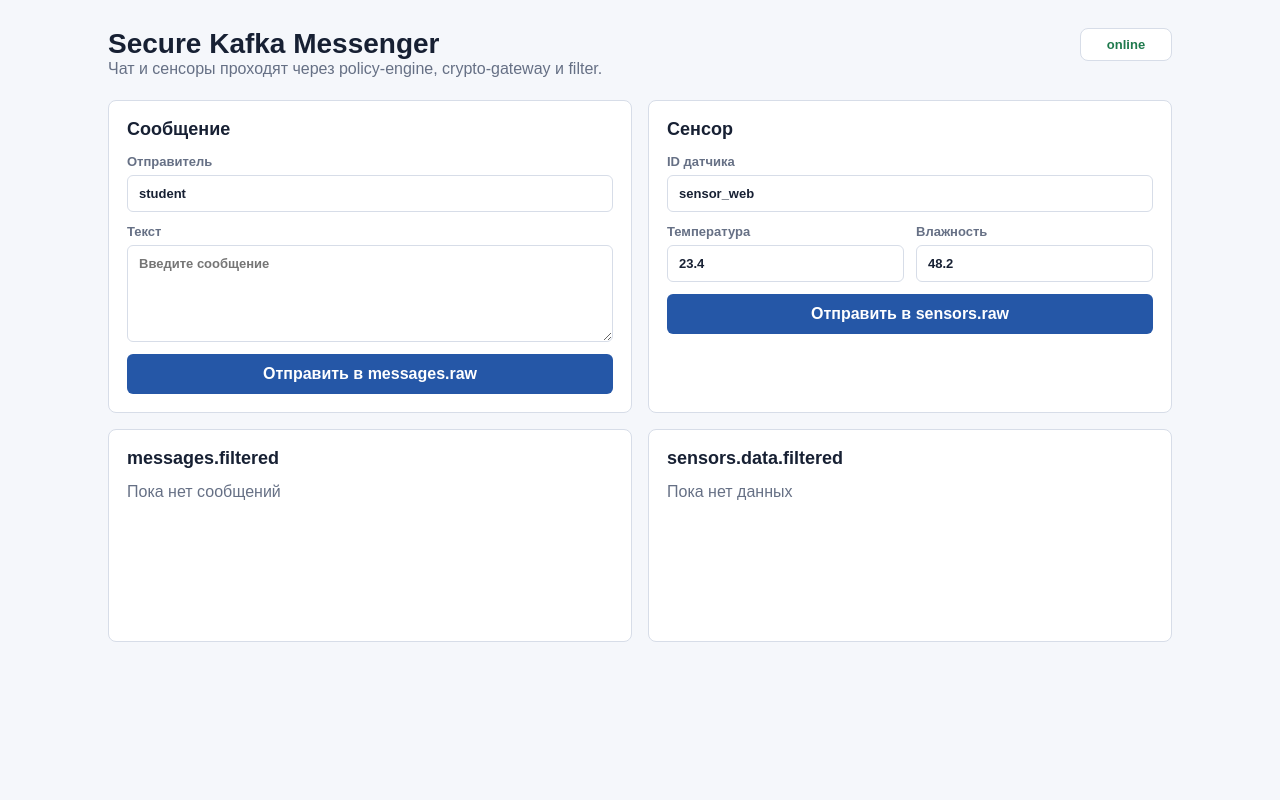
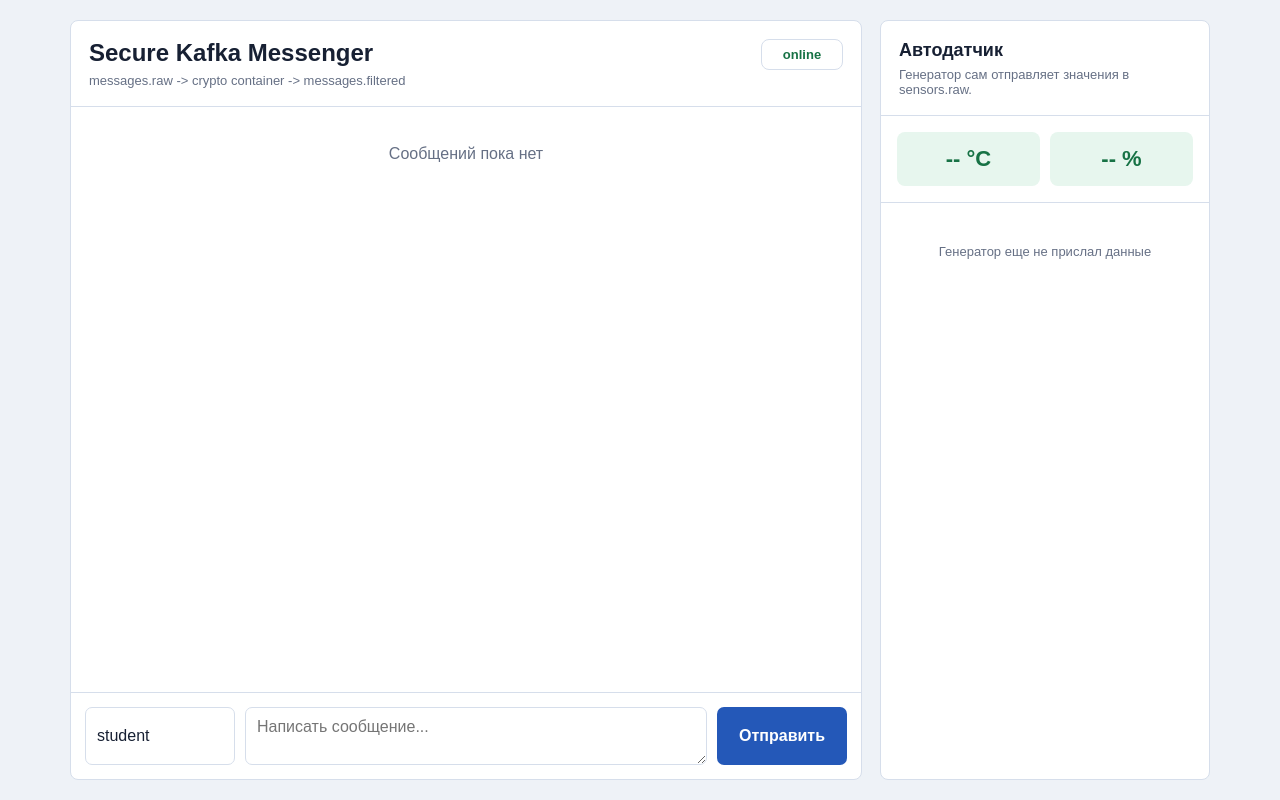
Before and after one commit to NeWaySet/crypto_broker_kafka, a Flask app: page / in a window 1280 px wide. Run offline with Flask 3, Linux system fonts and the light colour scheme; data that the repository does not hold is empty.

Commit message:
Add automatic sensor generator

```diff
--- a/lab-kafka-iot/app/app.py
+++ b/lab-kafka-iot/app/app.py
@@ -14,7 +14,6 @@ from kafka.errors import NoBrokersAvailable
 
 BOOTSTRAP_SERVERS = os.getenv("KAFKA_BOOTSTRAP_SERVERS", "kafka:9092")
 CHAT_INPUT_TOPIC = os.getenv("KAFKA_CHAT_INPUT_TOPIC", "messages.raw")
-SENSOR_INPUT_TOPIC = os.getenv("KAFKA_SENSOR_INPUT_TOPIC", "sensors.raw")
 CHAT_OUTPUT_TOPIC = os.getenv("KAFKA_CHAT_OUTPUT_TOPIC", "messages.filtered")
 SENSOR_OUTPUT_TOPIC = os.getenv("KAFKA_SENSOR_OUTPUT_TOPIC", "sensors.data.filtered")
 GROUP_ID = os.getenv("KAFKA_GROUP_ID", "web-ui")
@@ -95,27 +94,6 @@ def send_message():
     return jsonify({"status": "sent", "topic": CHAT_INPUT_TOPIC, "offset": metadata.offset, "payload": payload})
 
 
-@app.post("/api/sensors")
-def send_sensor():
-    body = request.get_json(force=True)
-    try:
-        temperature = float(body.get("temperature"))
-        humidity = float(body.get("humidity"))
-    except (TypeError, ValueError):
-        return jsonify({"error": "temperature and humidity must be numbers"}), 400
-
-    payload = {
-        "kind": "sensor",
-        "sensor_id": str(body.get("sensor_id", "sensor_web")).strip()[:40] or "sensor_web",
-        "temperature": temperature,
-        "humidity": humidity,
-        "source": "web:sensor",
-        "timestamp": now_iso(),
-    }
-    metadata = kafka_producer().send(SENSOR_INPUT_TOPIC, value=payload).get(timeout=15)
-    return jsonify({"status": "sent", "topic": SENSOR_INPUT_TOPIC, "offset": metadata.offset, "payload": payload})
-
-
 @app.get("/api/state")
 def state():
     return jsonify({"messages": list(messages), "sensors": list(sensors)})
--- a/lab-kafka-iot/app/static/app.js
+++ b/lab-kafka-iot/app/static/app.js
@@ -1,6 +1,11 @@
 const statusEl = document.querySelector("#status");
 const messagesEl = document.querySelector("#messages");
 const sensorsEl = document.querySelector("#sensors");
+const summaryEl = document.querySelector("#sensor-summary");
+const messageForm = document.querySelector("#message-form");
+const senderInput = messageForm.querySelector("[name='sender']");
+
+senderInput.value = localStorage.getItem("secureMessenger.sender") || senderInput.value;
 
 async function postJson(url, payload) {
   const response = await fetch(url, {
@@ -15,44 +20,76 @@ async function postJson(url, payload) {
   return data;
 }
 
-document.querySelector("#message-form").addEventListener("submit", async (event) => {
+messageForm.addEventListener("submit", async (event) => {
   event.preventDefault();
   const form = new FormData(event.currentTarget);
-  await postJson("/api/messages", {
-    sender: form.get("sender"),
-    message: form.get("message"),
-  });
-  event.currentTarget.message.value = "";
-});
+  const sender = String(form.get("sender") || "student").trim() || "student";
+  const message = String(form.get("message") || "").trim();
+  if (!message) {
+    return;
+  }
 
-document.querySelector("#sensor-form").addEventListener("submit", async (event) => {
-  event.preventDefault();
-  const form = new FormData(event.currentTarget);
-  await postJson("/api/sensors", {
-    sensor_id: form.get("sensor_id"),
-    temperature: form.get("temperature"),
-    humidity: form.get("humidity"),
-  });
+  localStorage.setItem("secureMessenger.sender", sender);
+  await postJson("/api/messages", { sender, message });
+  event.currentTarget.querySelector("[name='message']").value = "";
+  await refresh();
 });
 
 function renderMessages(items) {
-  messagesEl.innerHTML = items.map((item) => `
-    <article class="item">
-      <strong>${escapeHtml(item.sender || "unknown")}</strong>
-      <p>${escapeHtml(item.message || item.text || "")}</p>
-      <small>${escapeHtml(item.timestamp || "")} · ${escapeHtml(item.validation_result || "")}</small>
-    </article>
-  `).join("") || "<p class=\"empty\">Пока нет сообщений</p>";
+  if (!items.length) {
+    messagesEl.innerHTML = "<p class=\"empty\">Сообщений пока нет</p>";
+    return;
+  }
+
+  const currentSender = senderInput.value.trim() || "student";
+  messagesEl.innerHTML = [...items].reverse().map((item) => {
+    const sender = item.sender || "unknown";
+    const ownClass = sender === currentSender ? " own" : "";
+    return `
+      <article class="bubble${ownClass}">
+        <div class="bubble-meta">
+          <strong>${escapeHtml(sender)}</strong>
+          <span>${formatTime(item.timestamp)}</span>
+        </div>
+        <p>${escapeHtml(item.message || item.text || "")}</p>
+      </article>
+    `;
+  }).join("");
+  messagesEl.scrollTop = messagesEl.scrollHeight;
 }
 
 function renderSensors(items) {
-  sensorsEl.innerHTML = items.map((item) => `
-    <article class="item sensor">
+  if (!items.length) {
+    sensorsEl.innerHTML = "<p class=\"empty\">Генератор еще не прислал данные</p>";
+    summaryEl.innerHTML = "<span>-- °C</span><span>-- %</span>";
+    return;
+  }
+
+  const latest = items[0];
+  summaryEl.innerHTML = `
+    <span>${Number(latest.temperature).toFixed(1)} °C</span>
+    <span>${Number(latest.humidity).toFixed(1)} %</span>
+  `;
+
+  sensorsEl.innerHTML = items.slice(0, 8).map((item) => `
+    <article class="sensor-row">
       <strong>${escapeHtml(item.sensor_id || "sensor")}</strong>
-      <p>${Number(item.temperature).toFixed(1)} °C · ${Number(item.humidity).toFixed(1)} %</p>
-      <small>${escapeHtml(item.timestamp || "")} · ${escapeHtml(item.validation_result || "")}</small>
+      <span>${Number(item.temperature).toFixed(1)} °C</span>
+      <span>${Number(item.humidity).toFixed(1)} %</span>
+      <small>${formatTime(item.timestamp)}</small>
     </article>
-  `).join("") || "<p class=\"empty\">Пока нет данных</p>";
+  `).join("");
+}
+
+function formatTime(value) {
+  if (!value) {
+    return "";
+  }
+  const date = new Date(value);
+  if (Number.isNaN(date.getTime())) {
+    return value;
+  }
+  return date.toLocaleTimeString("ru-RU", { hour: "2-digit", minute: "2-digit", second: "2-digit" });
 }
 
 function escapeHtml(value) {
--- a/lab-kafka-iot/app/static/styles.css
+++ b/lab-kafka-iot/app/static/styles.css
@@ -1,12 +1,14 @@
 :root {
   color-scheme: light;
-  --bg: #f5f7fb;
+  --bg: #eef2f7;
   --panel: #ffffff;
   --ink: #172033;
   --muted: #667085;
-  --line: #d7dde8;
-  --blue: #2557a7;
-  --green: #1f7a4d;
+  --line: #d6deeb;
+  --blue: #2458b8;
+  --blue-soft: #e7efff;
+  --green: #177245;
+  --green-soft: #e7f6ee;
   --red: #b42318;
 }
 
@@ -16,23 +18,10 @@
 
 body {
   margin: 0;
+  min-height: 100vh;
   background: var(--bg);
   color: var(--ink);
   font-family: Arial, sans-serif;
-}
-
-.shell {
-  max-width: 1120px;
-  margin: 0 auto;
-  padding: 28px;
-}
-
-.topbar {
-  display: flex;
-  align-items: flex-start;
-  justify-content: space-between;
-  gap: 24px;
-  margin-bottom: 22px;
 }
 
 h1,
@@ -41,31 +30,72 @@ p {
   margin: 0;
 }
 
+.messenger {
+  display: grid;
+  grid-template-columns: minmax(0, 1fr) 330px;
+  gap: 18px;
+  max-width: 1180px;
+  height: 100vh;
+  margin: 0 auto;
+  padding: 20px;
+}
+
+.chat,
+.telemetry {
+  min-width: 0;
+  border: 1px solid var(--line);
+  border-radius: 8px;
+  background: var(--panel);
+}
+
+.chat {
+  display: grid;
+  grid-template-rows: auto minmax(0, 1fr) auto;
+}
+
+.chat-header,
+.telemetry header {
+  border-bottom: 1px solid var(--line);
+  padding: 18px;
+}
+
+.chat-header {
+  display: flex;
+  align-items: flex-start;
+  justify-content: space-between;
+  gap: 16px;
+}
+
 h1 {
-  font-size: 28px;
-  line-height: 1.15;
+  font-size: 24px;
+  line-height: 1.2;
 }
 
 h2 {
-  margin-bottom: 14px;
   font-size: 18px;
+  line-height: 1.25;
 }
 
-.topbar p,
-label,
-small,
-.empty {
+.chat-header p,
+.telemetry p,
+.empty,
+small {
   color: var(--muted);
 }
 
+.chat-header p,
+.telemetry p {
+  margin-top: 5px;
+  font-size: 13px;
+}
+
 .status {
-  min-width: 92px;
-  padding: 8px 10px;
+  min-width: 82px;
+  padding: 7px 10px;
   border: 1px solid var(--line);
   border-radius: 8px;
+  color: var(--red);
   text-align: center;
-  background: #fff;
-  color: var(--red);
   font-size: 13px;
   font-weight: 700;
 }
@@ -74,37 +104,57 @@ small,
   color: var(--green);
 }
 
-.grid {
-  display: grid;
-  grid-template-columns: repeat(2, minmax(0, 1fr));
-  gap: 16px;
+.message-list {
+  display: flex;
+  flex-direction: column;
+  gap: 10px;
+  min-height: 0;
+  overflow-y: auto;
+  padding: 18px;
 }
 
-.results {
-  margin-top: 16px;
+.bubble {
+  max-width: min(620px, 82%);
+  padding: 11px 13px;
+  border: 1px solid var(--line);
+  border-radius: 8px;
+  background: #f8fafc;
 }
 
-.panel {
-  min-width: 0;
-  padding: 18px;
-  border: 1px solid var(--line);
-  border-radius: 8px;
-  background: var(--panel);
+.bubble.own {
+  align-self: flex-end;
+  border-color: #b8cdf8;
+  background: var(--blue-soft);
 }
 
-label {
+.bubble-meta {
+  display: flex;
+  align-items: center;
+  justify-content: space-between;
+  gap: 16px;
+  margin-bottom: 6px;
+  font-size: 12px;
+  color: var(--muted);
+}
+
+.bubble p {
+  overflow-wrap: anywhere;
+  line-height: 1.35;
+}
+
+.composer {
   display: grid;
-  gap: 6px;
-  margin-bottom: 12px;
-  font-size: 13px;
-  font-weight: 700;
+  grid-template-columns: 150px minmax(0, 1fr) 130px;
+  gap: 10px;
+  border-top: 1px solid var(--line);
+  padding: 14px;
 }
 
 input,
 textarea,
 button {
   width: 100%;
-  border-radius: 6px;
+  border-radius: 7px;
   font: inherit;
 }
 
@@ -117,55 +167,88 @@ textarea {
 }
 
 textarea {
+  min-height: 44px;
+  max-height: 120px;
   resize: vertical;
 }
 
 button {
   border: 0;
-  padding: 11px 14px;
+  padding: 10px 14px;
   background: var(--blue);
   color: #fff;
   font-weight: 700;
   cursor: pointer;
 }
 
-.split {
+.telemetry {
+  display: grid;
+  grid-template-rows: auto auto minmax(0, 1fr);
+  overflow: hidden;
+}
+
+.sensor-summary {
   display: grid;
   grid-template-columns: repeat(2, minmax(0, 1fr));
-  gap: 12px;
+  gap: 10px;
+  padding: 16px;
+  border-bottom: 1px solid var(--line);
 }
 
-.feed {
-  display: grid;
-  gap: 10px;
-  min-height: 140px;
+.sensor-summary span {
+  padding: 14px 10px;
+  border-radius: 8px;
+  background: var(--green-soft);
+  color: var(--green);
+  text-align: center;
+  font-size: 22px;
+  font-weight: 700;
 }
 
-.item {
-  padding: 12px;
-  border: 1px solid var(--line);
-  border-left: 4px solid var(--blue);
-  border-radius: 7px;
-  background: #fbfcff;
+.sensor-feed {
+  display: grid;
+  align-content: start;
+  gap: 10px;
+  min-height: 0;
+  overflow-y: auto;
+  padding: 16px;
 }
 
-.item.sensor {
-  border-left-color: var(--green);
+.sensor-row {
+  display: grid;
+  grid-template-columns: 1fr auto auto;
+  gap: 5px 10px;
+  padding: 11px;
+  border: 1px solid var(--line);
+  border-left: 4px solid var(--green);
+  border-radius: 8px;
+  background: #fbfefd;
+  font-size: 13px;
 }
 
-.item p {
-  margin: 6px 0;
+.sensor-row small {
+  grid-column: 1 / -1;
 }
 
-@media (max-width: 760px) {
-  .shell {
-    padding: 18px;
+.empty {
+  align-self: center;
+  justify-self: center;
+  padding: 20px;
+  text-align: center;
+}
+
+@media (max-width: 880px) {
+  .messenger {
+    grid-template-columns: 1fr;
+    height: auto;
+    min-height: 100vh;
   }
 
-  .topbar,
-  .grid,
-  .split {
+  .chat {
+    min-height: 680px;
+  }
+
+  .composer {
     grid-template-columns: 1fr;
-    display: grid;
   }
 }
--- a/lab-kafka-iot/app/templates/index.html
+++ b/lab-kafka-iot/app/templates/index.html
@@ -7,59 +7,38 @@
     <link rel="stylesheet" href="/static/styles.css">
   </head>
   <body>
-    <main class="shell">
-      <header class="topbar">
-        <div>
-          <h1>Secure Kafka Messenger</h1>
-          <p>Чат и сенсоры проходят через policy-engine, crypto-gateway и filter.</p>
-        </div>
-        <span class="status" id="status">connecting</span>
-      </header>
+    <main class="messenger">
+      <section class="chat">
+        <header class="chat-header">
+          <div>
+            <h1>Secure Kafka Messenger</h1>
+            <p>messages.raw -> crypto container -> messages.filtered</p>
+          </div>
+          <span class="status" id="status">offline</span>
+        </header>
 
-      <section class="grid">
-        <form class="panel" id="message-form">
-          <h2>Сообщение</h2>
-          <label>
-            Отправитель
-            <input name="sender" value="student" maxlength="40">
-          </label>
-          <label>
-            Текст
-            <textarea name="message" rows="5" placeholder="Введите сообщение"></textarea>
-          </label>
-          <button type="submit">Отправить в messages.raw</button>
-        </form>
+        <div class="message-list" id="messages"></div>
 
-        <form class="panel" id="sensor-form">
-          <h2>Сенсор</h2>
-          <label>
-            ID датчика
-            <input name="sensor_id" value="sensor_web" maxlength="40">
-          </label>
-          <div class="split">
-            <label>
-              Температура
-              <input name="temperature" type="number" step="0.1" value="23.4">
-            </label>
-            <label>
-              Влажность
-              <input name="humidity" type="number" step="0.1" value="48.2">
-            </label>
-          </div>
-          <button type="submit">Отправить в sensors.raw</button>
+        <form class="composer" id="message-form">
+          <input class="sender" name="sender" value="student" maxlength="40" aria-label="Отправитель">
+          <textarea name="message" rows="2" placeholder="Написать сообщение..." aria-label="Сообщение"></textarea>
+          <button type="submit">Отправить</button>
         </form>
       </section>
 
-      <section class="grid results">
-        <div class="panel">
-          <h2>messages.filtered</h2>
-          <div class="feed" id="messages"></div>
+      <aside class="telemetry">
+        <header>
+          <h2>Автодатчик</h2>
+          <p>Генератор сам отправляет значения в sensors.raw.</p>
+        </header>
+
+        <div class="sensor-summary" id="sensor-summary">
+          <span>-- °C</span>
+          <span>-- %</span>
         </div>
-        <div class="panel">
-          <h2>sensors.data.filtered</h2>
-          <div class="feed" id="sensors"></div>
-        </div>
-      </section>
+
+        <div class="sensor-feed" id="sensors"></div>
+      </aside>
     </main>
 
     <script src="/static/app.js"></script>
--- a/lab-kafka-iot/policy/policy.json
+++ b/lab-kafka-iot/policy/policy.json
@@ -1,7 +1,7 @@
 {
   "version": "1.0",
   "default_decision": "deny",
-  "allowed_sources": ["producer:chat", "producer:sensor", "producer:/sample", "web:chat", "web:sensor"],
+  "allowed_sources": ["producer:chat", "producer:sensor", "producer:/sample", "web:chat", "sensor-generator"],
   "allowed_message_types": ["chat-message", "sensor-data"],
   "limits": {
     "max_text_length": 240,
```
Also changed, not shown: lab-kafka-iot/diagrams/class_uml_mermaid.md (+11 -0 lines), lab-kafka-iot/docker-compose.yml (+17 -1 lines), lab-kafka-iot/sensor-generator/app.py (added, +65 -0 lines), scripts/build_report.py (+22 -19 lines), lab-kafka-iot/README.md, 3 other files.
